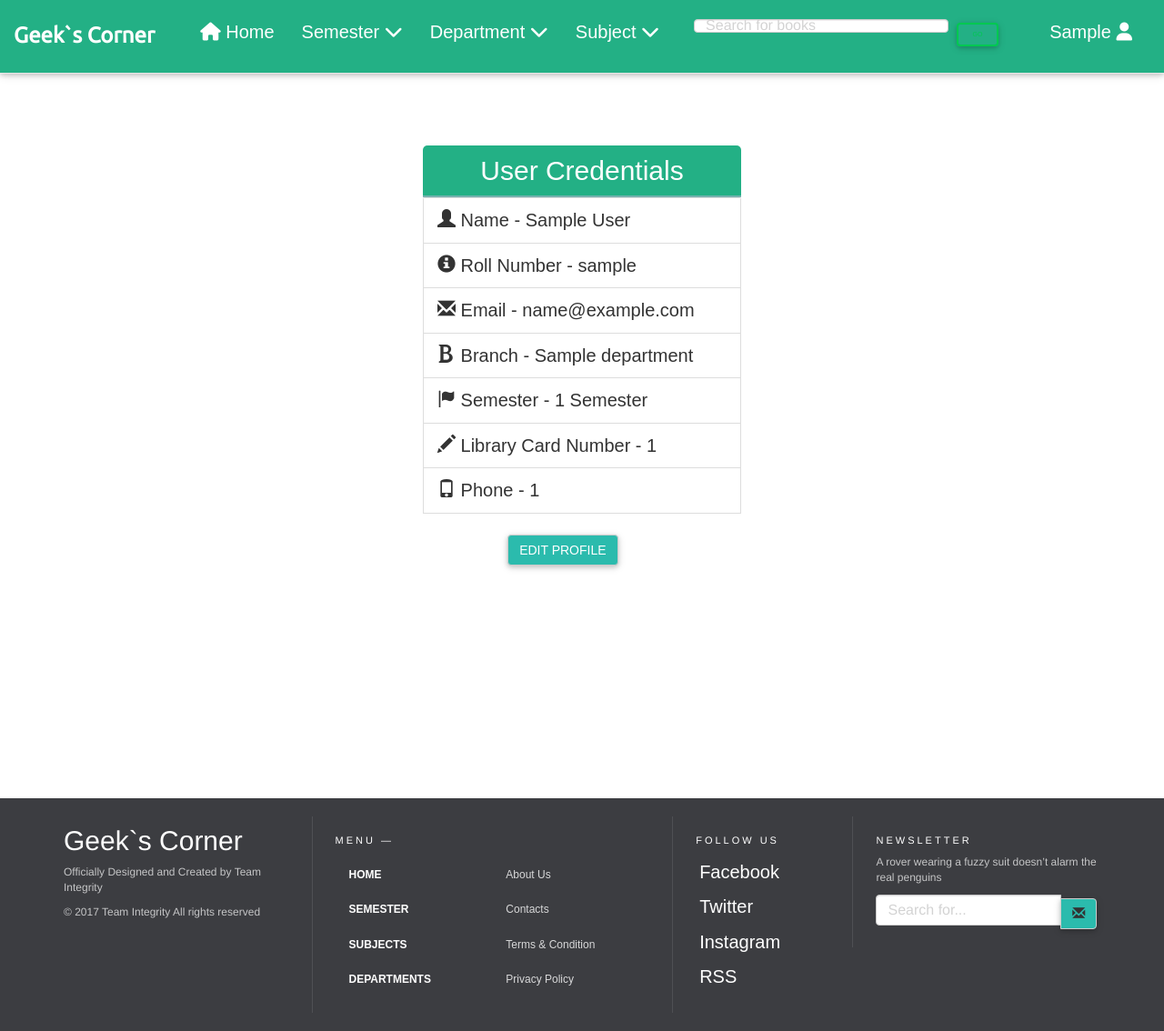
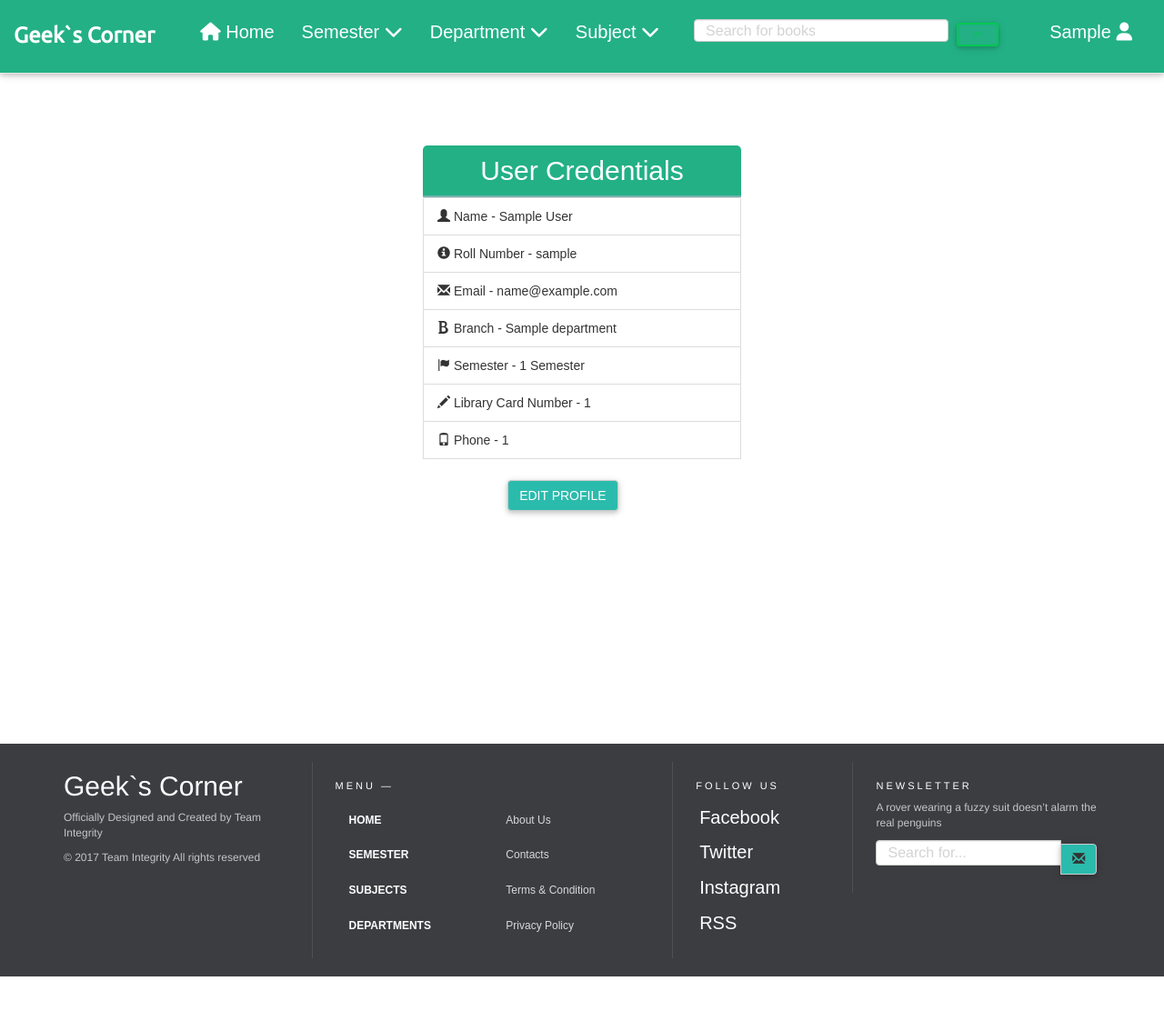
Before and after one commit to TeamIntegrity/LibChain, a Django app: page /users/profile/ in a window 1280 px wide. Shown: the whole page at 91% size. After the commit the page ends 1074 px from the top, so only its background shows below. Run offline with Django 3.2, Linux system fonts and the light colour scheme; a user stored in the database is signed in; tables that the repository leaves empty hold one stand-in row (values such as "Sample post"); some libraries are stand-ins or nearby versions.

Commit message:
updated edit.html & form inputs

```diff
--- a/libchain/home/static/css/panel.css
+++ b/libchain/home/static/css/panel.css
@@ -151,6 +151,7 @@ ul li ul li {
  .form-control::-webkit-input-placeholder {
   color: lightgrey;
   opacity: 1;
+  font-size: 16px;
 }
 
 .form-control::-moz-placeholder {
@@ -161,11 +162,13 @@ ul li ul li {
 .form-control:-ms-input-placeholder {
   color: lightgrey;
   opacity: 1;
+  font-size: 16px;
 }
 
 .form-control::-ms-input-placeholder {
   color: lightgrey;
   opacity: 1;
+  font-size: 16px;
 }
 
 .form-control::placeholder {
@@ -187,3 +190,12 @@ ul li ul li {
 .navbar .dropdown-menu a {
     font-size: 10px !important;
 }
+
+.input[type="date"], input[type="datetime-local"], input[type="email"], input[type="number"], input[type="password"], input[type="search-md"], input[type="search"], input[type="tel"], input[type="text"], input[type="time"], input[type="url"], textarea.md-textarea {
+    height: 2.8rem;
+}
+
+.navbar form input {
+    height: 2.5rem;
+
+}
--- a/libchain/users/templates/login.html
+++ b/libchain/users/templates/login.html
@@ -12,11 +12,11 @@
     {% csrf_token%}
 <div class="form-group">
                             <label for="email">Roll No</label>
-                            <input type="text" name="rollno" id="pass" class="form-control" placeholder="316XXXXXXXX">
+                            <input type="text" name="rollno" id="pass" class="form-control" style="font-size: 16px;" placeholder="316XXXXXXXX">
                         </div>
                         <div class="form-group">
                             <label for="pass">Password</label>
-                            <input type="password" name="password" id="pass" class="form-control" placeholder="********">
+                            <input type="password" name="password" id="pass" class="form-control"  style="font-size: 16px;" placeholder="********">
                         </div>
                         <div class="checkbox">
                             <span class="character-checkbox" onclick="showPassword()"></span>
--- a/libchain/users/templates/profile.html
+++ b/libchain/users/templates/profile.html
@@ -21,22 +21,22 @@
     						</center>
                                 <ul class="list-group">
 
-                            <li class="list-group-item"><i class="glyphicon glyphicon-user"></i> Name - {{user.first_name}} {{user.last_name}}</li>
-                            <li class="list-group-item"><i class="glyphicon glyphicon-info-sign"></i> Roll Number - {{user.username}} </li>
-                            <li class="list-group-item "><i class="glyphicon glyphicon-envelope"></i> Email - {{user.email}} </li>
+                            <li class="list-group-item" style="font-size:14px; "><i class="glyphicon glyphicon-user"></i> Name - {{user.first_name}} {{user.last_name}}</li>
+                            <li class="list-group-item" style="font-size:14px; "><i class="glyphicon glyphicon-info-sign"></i> Roll Number - {{user.username}} </li>
+                            <li class="list-group-item" style="font-size:14px; " ><i class="glyphicon glyphicon-envelope"></i> Email - {{user.email}} </li>
 
 		{% if student %}
-		                    <li class="list-group-item"><i class="glyphicon glyphicon-bold"></i> Branch - {{student.department_name.name}} </li>
-                            <li class="list-group-item"><i class="glyphicon glyphicon-flag"></i> Semester - {{student.semester.semester}} Semester </li>
-                            <li class="list-group-item "><i class="glyphicon glyphicon-pencil"></i> Library Card Number - {{student.libcard}} </li>
-                            <li class="list-group-item "><i class="glyphicon glyphicon-phone"></i> Phone - {{student.userprofile.phone}} </li>
+		                    <li class="list-group-item" style="font-size:14px; "><i class="glyphicon glyphicon-bold"></i> Branch - {{student.department_name.name}} </li>
+                            <li class="list-group-item" style="font-size:14px; "><i class="glyphicon glyphicon-flag"></i> Semester - {{student.semester.semester}} Semester </li>
+                            <li class="list-group-item" style="font-size:14px; "><i class="glyphicon glyphicon-pencil"></i> Library Card Number - {{student.libcard}} </li>
+                            <li class="list-group-item" style="font-size:14px; "><i class="glyphicon glyphicon-phone"></i> Phone - {{student.userprofile.phone}} </li>
 		{% else %}
 		{% endif %}
 
 {% elif profile == 'staff' %}
-                            <li class="list-group-item"><i class="glyphicon glyphicon-user"></i> Name - {{user.first_name}} {{user.last_name}} </li>
-                            <li class="list-group-item" ><i class="glyphicon glyphicon-envelope"></i> Email - {{user.email}} </li>
-                            <li class="list-group-item "><i class="glyphicon glyphicon-phone"></i> Phone - {{student.userprofile.phone}} </li>
+                            <li class="list-group-item" style="font-size:14px; "><i class="glyphicon glyphicon-user"></i> Name - {{user.first_name}} {{user.last_name}} </li>
+                            <li class="list-group-item" style="font-size:14px; "><i class="glyphicon glyphicon-envelope"></i> Email - {{user.email}} </li>
+                            <li class="list-group-item" style="font-size:14px; "><i class="glyphicon glyphicon-phone"></i> Phone - {{student.userprofile.phone}} </li>
 
 
 </ul>
```
Also changed, not shown: libchain/users/templates/edit.html (+19 -4 lines), libchain/users/templates/register.html (+6 -6 lines).
